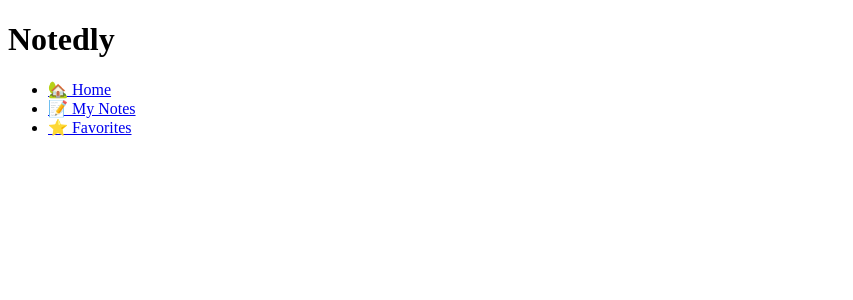
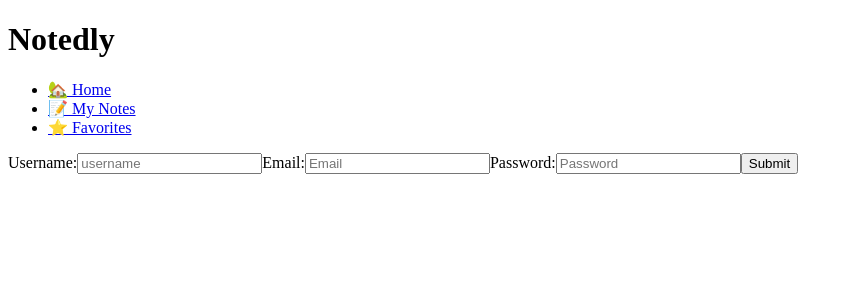
Before and after one commit to gnepo001/javascript_everywhere, a React (Create React App) app in the folder frontend/: page /signup in a window 1280 px wide. Shown: the top 300 px of the page, without its empty margins (0-853 px from the left). Built offline with nearby package versions, Linux system fonts and the light colour scheme.

Commit message:
updating

```diff
--- a/frontend/src/pages/index.js
+++ b/frontend/src/pages/index.js
@@ -8,6 +8,7 @@ import Home from "./home.js";
 import MyNotes from "./mynotes.js";
 import Favorites from "./favorites.js";
 import NotePage from "./note.js";
+import Signup from "./signup.js";
 
 const Pages = () => {
   return (
@@ -19,6 +20,7 @@ const Pages = () => {
             <Route path="/mynotes" element={<MyNotes />} />
             <Route path="/favorites" element={<Favorites />} />
             <Route path="/note/:id" element={<NotePage />} />
+            <Route path="/signup" element={<Signup />} />
           </Routes>
         </Layout>
       </BrowserRouter>
--- a/frontend/src/pages/signup.js
+++ b/frontend/src/pages/signup.js
@@ -1,14 +1,52 @@
-import React, { useEffect } from "react";
+import React, { useEffect, useState } from "react";
 
 //include props to passes to component for later use
 const Signup = (props) => {
+  const [values, setValues] = useState();
+
+  const onChange = (event) => {
+    setValues({
+      ...values,
+      [event.target.name]: event.target.value,
+    });
+  };
+
   useEffect(() => {
     document.title = "SignUp Notedly";
   });
 
   return (
     <div>
-      <p>Sign up</p>
+      <form>
+        <label htmlFor="username">Username:</label>
+        <input
+          required
+          type="text"
+          id="username"
+          name="name"
+          placeholder="username"
+          onChange={onChange}
+        />
+        <label htmlFor="email">Email:</label>
+        <input
+          required
+          type="email"
+          id="email"
+          name="email"
+          placeholder="Email"
+          onChange={onChange}
+        />
+        <label htmlFor="password">Password:</label>
+        <input
+          required
+          type="password"
+          id="password"
+          name="password"
+          placeholder="Password"
+          onChange={onChange}
+        />
+        <button type="submit">Submit</button>
+      </form>
     </div>
   );
 };
```
